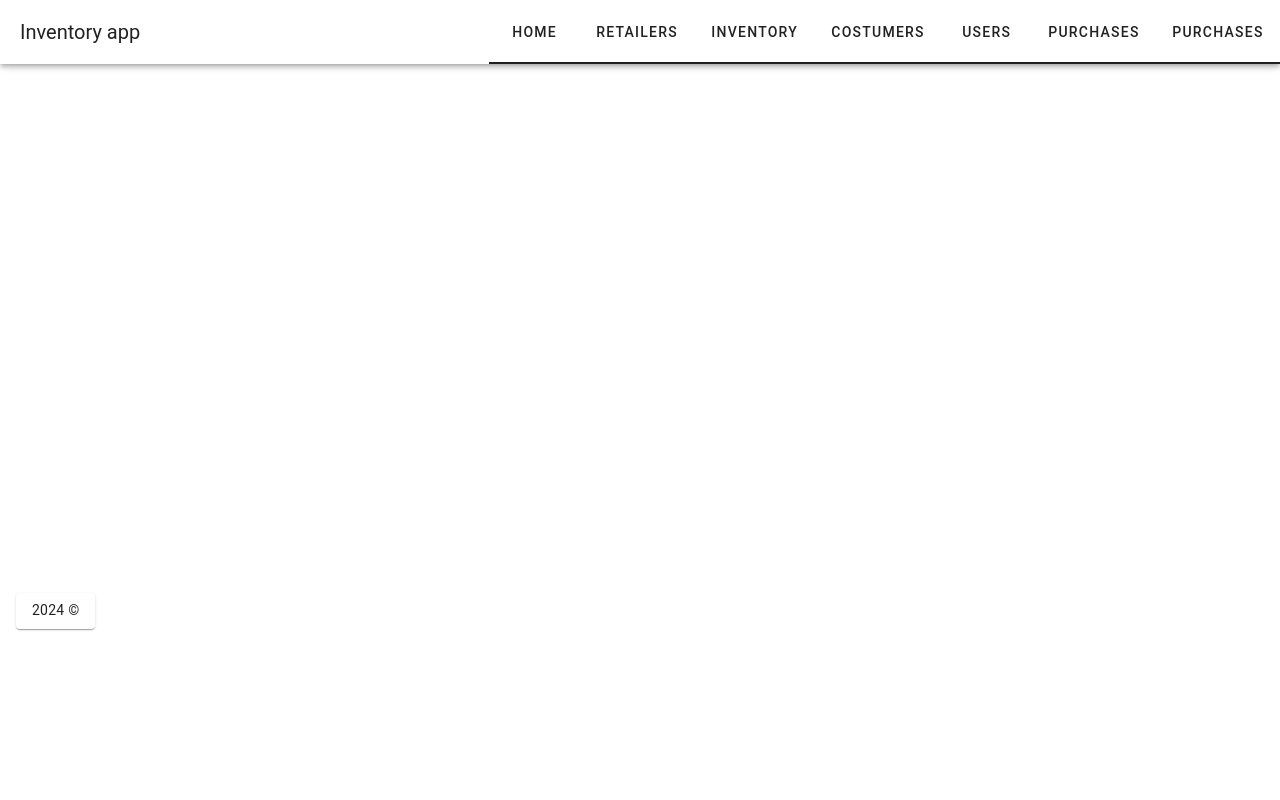
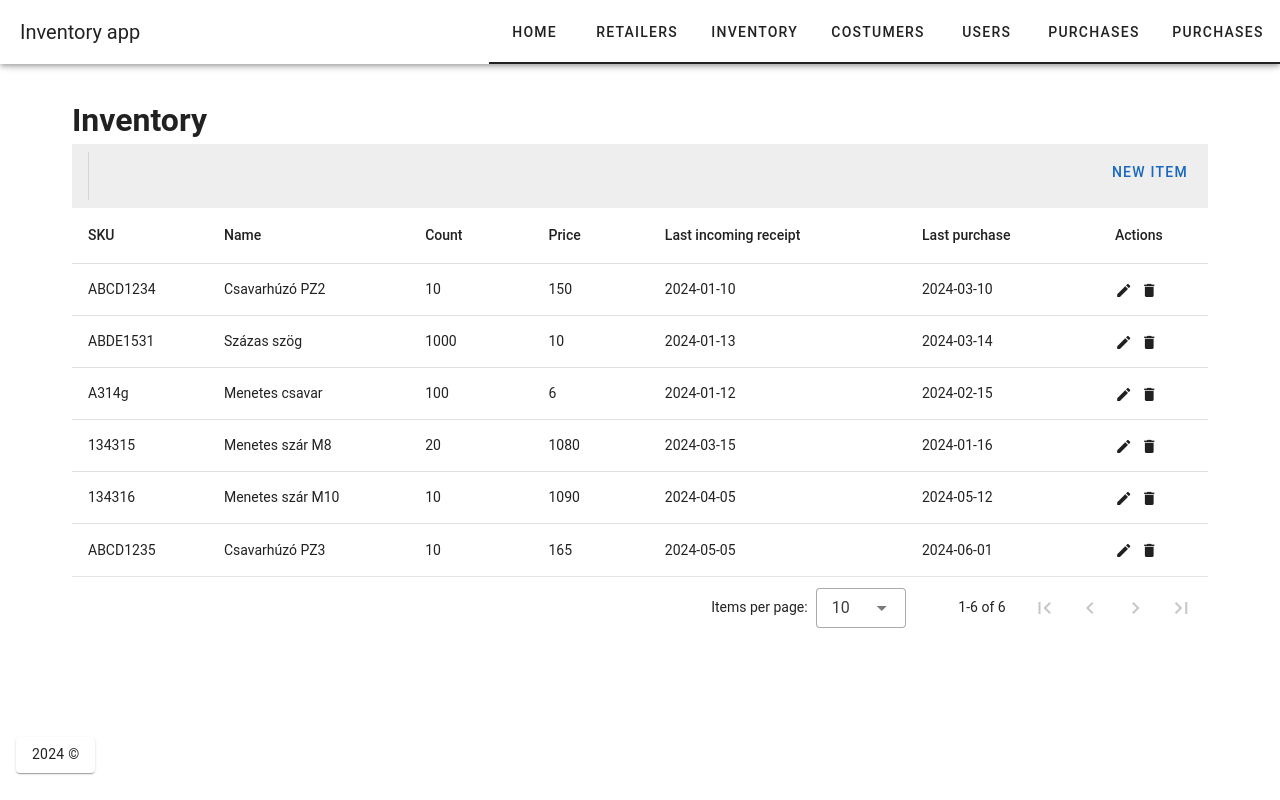
Before and after one commit to feralheart/leltar_app, a Nuxt app in the folder frontend/: page /inventory in a window 1280 px wide. Built offline with nearby package versions, Linux system fonts and the light colour scheme.

Commit message:
Add inventory page

```diff
--- /dev/null
+++ b/frontend/pages/inventory.vue
@@ -0,0 +1,267 @@
+<template>
+	<v-container>
+		<TitleComponent title="Inventory" />
+		<v-data-table
+			:headers="headers"
+			:items="inventory"
+		>
+		<template v-slot:top>
+      <v-toolbar flat>
+        <v-divider class="mx-4" inset vertical></v-divider>
+        <v-spacer></v-spacer>
+        <v-dialog v-model="dialog" max-width="500px">
+          <template v-slot:activator="{ props }">
+            <v-btn class="mb-2" color="primary" dark v-bind="props">
+              New Item
+            </v-btn>
+          </template>
+          <v-card>
+            <v-card-title>
+              <span class="text-h5">{{ formTitle }}</span>
+            </v-card-title>
+
+            <v-card-text>
+              <v-container>
+                <v-row>
+					<v-col cols="12" md="4" sm="6">
+                    <v-text-field
+                      v-model="editedItem.sku"
+                      label="SKU"
+                    ></v-text-field>
+                  </v-col>
+                  <v-col cols="12" md="4" sm="6">
+                    <v-text-field
+                      v-model="editedItem.name"
+                      label="Name"
+                    ></v-text-field>
+                  </v-col>
+                  <v-col cols="12" md="4" sm="6">
+                    <v-text-field
+                      v-model="editedItem.count"
+                      label="Count"
+                    ></v-text-field>
+                  </v-col>
+                  <v-col cols="12" md="4" sm="6">
+                    <v-text-field
+                      v-model="editedItem.price"
+                      label="Price"
+                    ></v-text-field>
+                  </v-col>
+                  <v-col cols="12" md="4" sm="6">
+                    <v-text-field
+                      v-model="editedItem.lastIncoming"
+                      label="Last incoming receipt"
+                    ></v-text-field>
+                  </v-col>
+                  <v-col cols="12" md="4" sm="6">
+                    <v-text-field
+                      v-model="editedItem.lastPurchase"
+                      label="Last purchase"
+                    ></v-text-field>
+                  </v-col>
+                </v-row>
+              </v-container>
+            </v-card-text>
+
+            <v-card-actions>
+              <v-spacer></v-spacer>
+              <v-btn color="blue-darken-1" variant="text" @click="close">
+                Cancel
+              </v-btn>
+              <v-btn color="blue-darken-1" variant="text" @click="save">
+                Save
+              </v-btn>
+            </v-card-actions>
+          </v-card>
+        </v-dialog>
+        <v-dialog v-model="dialogDelete" max-width="500px">
+          <v-card>
+            <v-card-title class="text-h5"
+              >Are you sure you want to delete this item?</v-card-title
+            >
+            <v-card-actions>
+              <v-spacer></v-spacer>
+              <v-btn color="blue-darken-1" variant="text" @click="closeDelete"
+                >Cancel</v-btn
+              >
+              <v-btn
+                color="blue-darken-1"
+                variant="text"
+                @click="deleteItemConfirm"
+                >OK</v-btn
+              >
+              <v-spacer></v-spacer>
+            </v-card-actions>
+          </v-card>
+        </v-dialog>
+      </v-toolbar>
+    </template>
+		<template v-slot:[`item.actions`]="{ item }">
+			<v-icon class="me-2" size="small" @click="editItem(item)">
+				mdi-pencil
+			</v-icon>
+			<v-icon size="small" @click="deleteItem(item)"> mdi-delete </v-icon>
+		</template>
+		<template v-slot:no-data>
+			<v-btn color="primary" @click="initialize"> Reset </v-btn>
+		</template>
+		</v-data-table>
+	</v-container>
+</template>
+
+<script>
+  export default {
+    data: () => ({
+      dialog: false,
+      dialogDelete: false,
+	  headers: [
+        {
+          title: 'SKU',
+          align: 'start',
+          sortable: false,
+          key: 'sku',
+        },
+        { title: 'Name', key: 'name' },
+        { title: 'Count', key: 'count' },
+        { title: 'Price', key: 'price' },
+        { title: 'Last incoming receipt', key: 'lastIncoming' },
+		{ title: 'Last purchase', key: 'lastPurchase' },
+        { title: 'Actions', key: 'actions', sortable: false },
+      ],
+      inventory: [],
+      editedIndex: -1,
+      editedItem: {
+        sku: '',
+		name: '',
+        count: 0,
+        price: 0,
+        lastIncoming: '',
+		lastPurchase: '',
+      },
+      defaultItem: {
+        sku: '',
+		name: '',
+        count: 0,
+        price: 0,
+		lastIncoming: '',
+		lastPurchase: '',
+      },
+    }),
+
+    computed: {
+      formTitle() {
+        return this.editedIndex === -1 ? 'New Item' : 'Edit Item'
+      },
+    },
+
+    watch: {
+      dialog(val) {
+        val || this.close()
+      },
+      dialogDelete(val) {
+        val || this.closeDelete()
+      },
+    },
+
+    created() {
+      this.initialize()
+    },
+
+    methods: {
+      initialize() {
+        this.inventory = [
+			{
+				sku: 'ABCD1234',
+				name: 'Csavarhúzó PZ2',
+				count: 10,
+				price: 150,
+				lastIncoming: '2024-01-10',
+				lastPurchase: '2024-03-10',
+			},
+			{
+				sku: 'ABDE1531',
+				name: 'Százas szög',
+				count: 1000,
+				price: 10,
+				lastIncoming: '2024-01-13',
+				lastPurchase: '2024-03-14',
+			},
+			{
+				sku: 'A314g',
+				name: 'Menetes csavar',
+				count: 100,
+				price: 6,
+				lastIncoming: '2024-01-12',
+				lastPurchase: '2024-02-15',
+			},
+			{
+				sku: '134315',
+				name: 'Menetes szár M8',
+				count: 20,
+				price: 1080,
+				lastIncoming: '2024-03-15',
+				lastPurchase: '2024-01-16',
+			},
+			{
+				sku: '134316',
+				name: 'Menetes szár M10',
+				count: 10,
+				price: 1090,
+				lastIncoming: '2024-04-05',
+				lastPurchase: '2024-05-12',
+			},
+			{
+				sku: 'ABCD1235',
+				name: 'Csavarhúzó PZ3',
+				count: 10,
+				price: 165,
+				lastIncoming: '2024-05-05',
+				lastPurchase: '2024-06-01',
+			},
+        ]
+      },
+
+      editItem(item) {
+        this.editedIndex = this.inventory.indexOf(item)
+        this.editedItem = Object.assign({}, item)
+        this.dialog = true
+      },
+
+      deleteItem(item) {
+        this.editedIndex = this.inventory.indexOf(item)
+        this.editedItem = Object.assign({}, item)
+        this.dialogDelete = true
+      },
+
+      deleteItemConfirm() {
+        this.inventory.splice(this.editedIndex, 1)
+        this.closeDelete()
+      },
+
+      close() {
+        this.dialog = false
+        this.$nextTick(() => {
+          this.editedItem = Object.assign({}, this.defaultItem)
+          this.editedIndex = -1
+        })
+      },
+
+      closeDelete() {
+        this.dialogDelete = false
+        this.$nextTick(() => {
+          this.editedItem = Object.assign({}, this.defaultItem)
+          this.editedIndex = -1
+        })
+      },
+
+      save() {
+        if (this.editedIndex > -1) {
+          Object.assign(this.inventory[this.editedIndex], this.editedItem)
+        } else {
+          this.inventory.push(this.editedItem)
+        }
+        this.close()
+      },
+    },
+  }
+</script>
```
